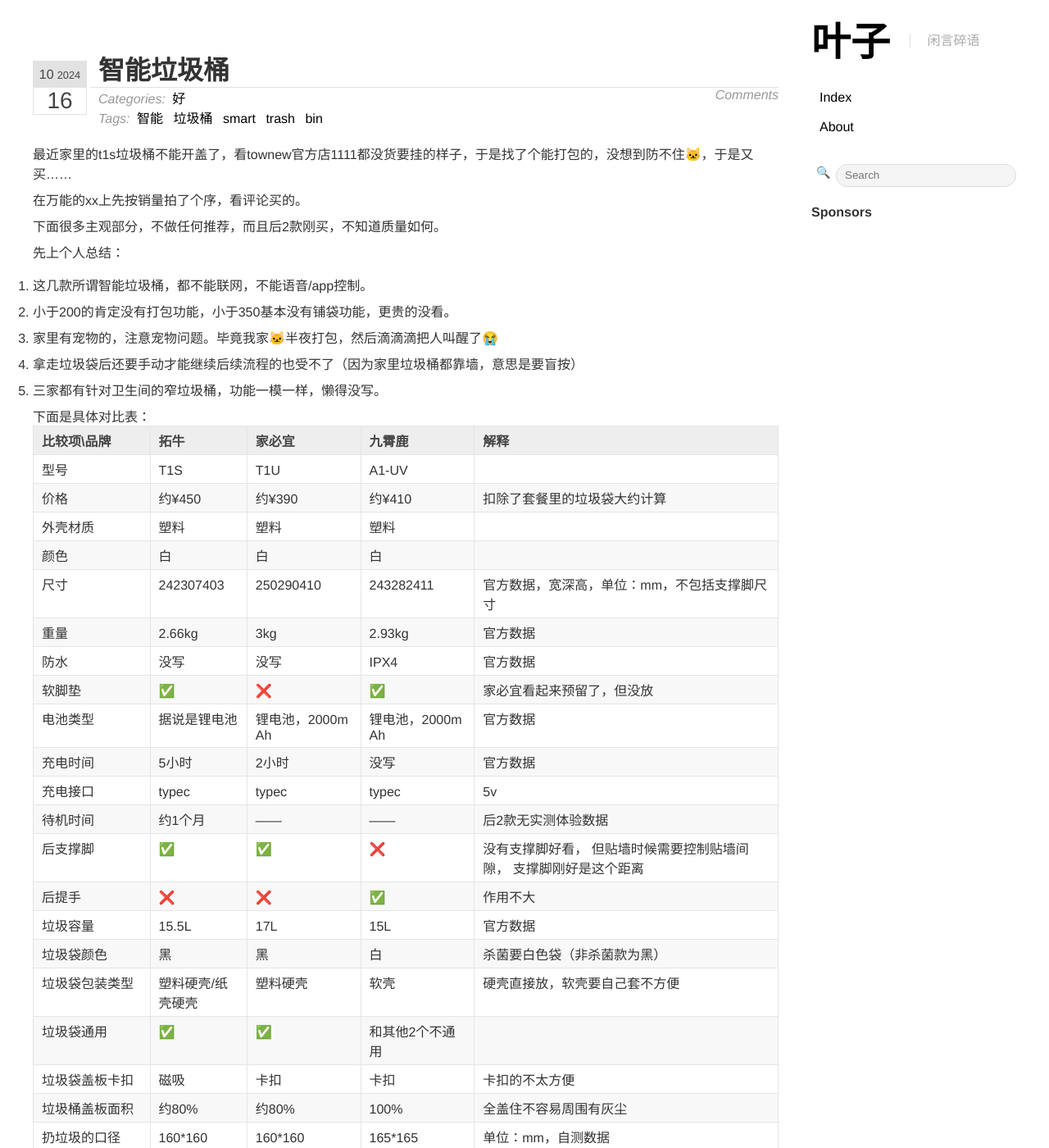
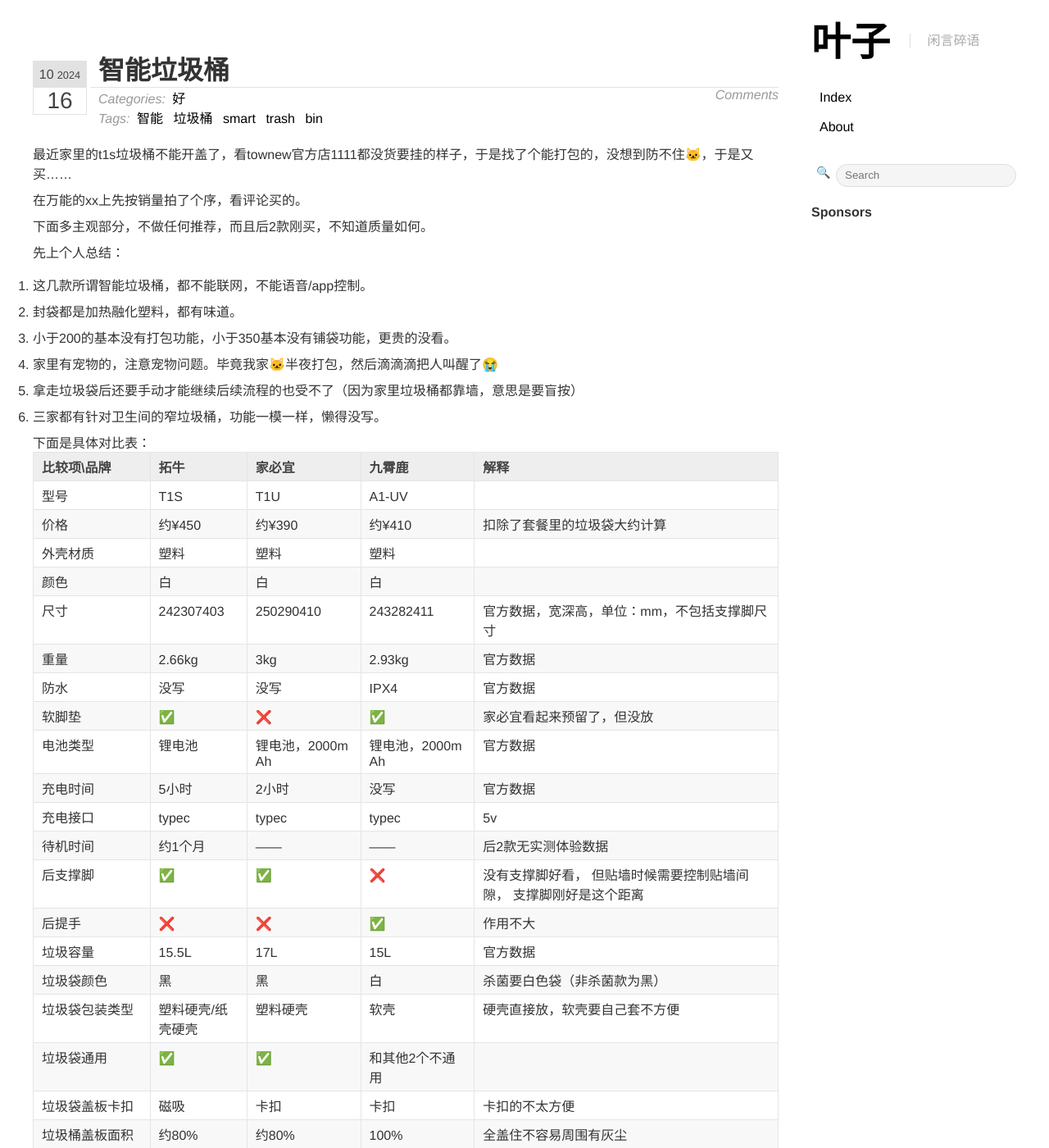
Before and after one commit to yeeh/blog.yeeh.org, a Jekyll site: the page built from _posts/2024-10-17-smart-trash-bin.md, in a window 1280 px wide and 1400 px high. Shown: the whole window at 82% size. Built offline with Jekyll 4.4.1, drawn with Linux system fonts in a browser that asks for light colours; comment, search, counter and statistics services are not loaded; some of the changed text lies outside the part shown.

Commit message:
fix: 更新垃圾桶对比参数

```diff
--- a/_posts/2024-10-17-smart-trash-bin.md
+++ b/_posts/2024-10-17-smart-trash-bin.md
@@ -10,60 +10,62 @@
 
 在万能的xx上先按销量拍了个序，看评论买的。
 
-下面很多主观部分，不做任何推荐，而且后2款刚买，不知道质量如何。
+下面多主观部分，不做任何推荐，而且后2款刚买，不知道质量如何。
 
 先上个人总结：
 1. 这几款所谓智能垃圾桶，都不能联网，不能语音/app控制。
-2. 小于200的肯定没有打包功能，小于350基本没有铺袋功能，更贵的没看。
-3. 家里有宠物的，注意宠物问题。毕竟我家🐱半夜打包，然后滴滴滴把人叫醒了😭
-4. 拿走垃圾袋后还要手动才能继续后续流程的也受不了（因为家里垃圾桶都靠墙，意思是要盲按）
-5. 三家都有针对卫生间的窄垃圾桶，功能一模一样，懒得没写。
+2. 封袋都是加热融化塑料，都有味道。
+3. 小于200的基本没有打包功能，小于350基本没有铺袋功能，更贵的没看。
+4. 家里有宠物的，注意宠物问题。毕竟我家🐱半夜打包，然后滴滴滴把人叫醒了😭
+5. 拿走垃圾袋后还要手动才能继续后续流程的也受不了（因为家里垃圾桶都靠墙，意思是要盲按）
+6. 三家都有针对卫生间的窄垃圾桶，功能一模一样，懒得没写。
 
 下面是具体对比表：
 
 
-| 比较项\品牌      | 拓牛          | 家必宜         | 九霄鹿         | 解释                       |
-|-------------|-------------|-------------|-------------|--------------------------|
-| 型号          | T1S         | T1U         | A1-UV       |                          |
-| 价格          | 约¥450       | 约¥390       | 约¥410       | 扣除了套餐里的垃圾袋大约计算           |
-| 外壳材质        | 塑料          | 塑料          | 塑料          |                          |
-| 颜色          | 白           | 白           | 白           |                          |
-| 尺寸          | 242*307*403 | 250*290*410 | 243*282*411 | 官方数据，宽*深*高，单位：mm，不包括支撑脚尺寸       |
-| 重量          | 2.66kg      | 3kg         | 2.93kg      | 官方数据                     |
-| 防水          | 没写          | 没写          | IPX4        | 官方数据                     |
-| 软脚垫         | ✅           | ❌           | ✅           | 家必宜看起来预留了，但没放            |
-| 电池类型        | 据说是锂电池      | 锂电池，2000mAh | 锂电池，2000mAh | 官方数据                     |
-| 充电时间        | 5小时         | 2小时         | 没写          | 官方数据                     |
-| 充电接口        | typec       | typec       | typec       | 5v                       |
-| 待机时间        | 约1个月        | ——          | ——          | 后2款无实测体验数据               |
-| 后支撑脚        | ✅           | ✅           | ❌           | 没有支撑脚好看， 但贴墙时候需要控制贴墙间隙， 支撑脚刚好是这个距离|
-| 后提手         | ❌           | ❌           | ✅           | 作用不大                     |
-| 垃圾容量        | 15.5L       | 17L         | 15L         | 官方数据                     |
-| 垃圾袋颜色       | 黑           | 黑           | 白           | 杀菌要白色袋（非杀菌款为黑）           |
-| 垃圾袋包装类型     | 塑料硬壳/纸壳硬壳   | 塑料硬壳        | 软壳          | 硬壳直接放，软壳要自己套不方便          |
-| 垃圾袋通用       | ✅           | ✅           | 和其他2个不通用    |           |
-| 垃圾袋盖板卡扣     | 磁吸          | 卡扣          | 卡扣          | 卡扣的不太方便                  |
-| 垃圾桶盖板面积     | 约80%        | 约80%        | 100%        | 全盖住不容易周围有灰尘              |
-| 扔垃圾的口径      | 160*160     | 160*160     | 165*165     | 单位：mm，自测数据               |
-| 感应方向        | 上方          | 上方          | 侧前方         |                          |
-| 合适的开盖方式     | 手           | 手           | 膝盖          |                          |
-| 开盖速度        | 一般          | 最快          | 手慢，膝盖快😓    |                          |
-| 开盖声音        | 大           | 低           | 中           |                          |
-| 开盖转轴        | 1           | 1           | 1           |                          |
-| 阻挡退回        | ❌           | ❌           | ✅           |                          |
-| 打包速度        | 中           | 中           | 中           |                          |
-| 打包杆         | 2移动杆        | 3移动杆        | 3移动杆        |                          |
-| 超载打包        | ✅           | ✅           | ✅           |                          |
-| 超载打包是否要确认   | 无需确认        | 无需确认        | 需要再按一次，好傻😢 |                          |
-| 垃圾拿走后能否自动铺袋 | ✅           | 需要再按一次，好傻😢 | ✅           |                          |
-| 自动铺袋        | ✅           | ✅           | ✅           |                          |
-| 垃圾袋是否拿走感应器  | ✅           | ❌           | ✅           |                          |
-| 铺袋噪音        | 大           | 渐变，大        | 大           | 声音都很大，不要半夜打包             |
-| uv杀菌        | ❌           | ❌           | ✅           | 杀菌要白色袋（非杀菌款为黑）           |
-| 按钮位置        | 正面          | 顶部          | 正面          |                          |
-| 猫开盖         | 能           | 能           | 能           |                          |
-| 猫按住打包       | 基本不能        | 大概率能        | 基本不能        | 家必宜—我家🐱一天能打包5次          |
-| 声音提示        | 滴滴滴         | 滴滴滴         | 中文语音        |                          |
-| 联网          | ❌           | ❌           | ❌           |                          |
-| app/语音控制    | ❌           | ❌           | ❌           |                          |
-| 垃圾袋成本       | 官方贵，咸鱼便宜    | 官方便宜        | 官方便宜        | 按咸鱼算，相差不大                |
+| 比较项\品牌      | 拓牛       | 家必宜         | 九霄鹿         | 解释                                |
+|-------------|----------|-------------|-------------|-----------------------------------|
+| 型号          | T1S      | T1U         | A1-UV       |                                   |
+| 价格          | 约¥450    | 约¥390       | 约¥410       | 扣除了套餐里的垃圾袋大约计算                    |
+| 外壳材质        | 塑料       | 塑料          | 塑料          |                                   |
+| 颜色          | 白        | 白           | 白           |                                   |
+| 尺寸          | 242*307*403 | 250*290*410 | 243*282*411 | 官方数据，宽*深*高，单位：mm，不包括支撑脚尺寸         |
+| 重量          | 2.66kg   | 3kg         | 2.93kg      | 官方数据                              |
+| 防水          | 没写       | 没写          | IPX4        | 官方数据                              |
+| 软脚垫         | ✅        | ❌           | ✅           | 家必宜看起来预留了，但没放                     |
+| 电池类型        | 锂电池      | 锂电池，2000mAh | 锂电池，2000mAh | 官方数据                              |
+| 充电时间        | 5小时      | 2小时         | 没写          | 官方数据                              |
+| 充电接口        | typec    | typec       | typec       | 5v                                |
+| 待机时间        | 约1个月     | ——          | ——          | 后2款无实测体验数据                        |
+| 后支撑脚        | ✅        | ✅           | ❌           | 没有支撑脚好看， 但贴墙时候需要控制贴墙间隙， 支撑脚刚好是这个距离 |
+| 后提手         | ❌        | ❌           | ✅           | 作用不大                              |
+| 垃圾容量        | 15.5L    | 17L         | 15L         | 官方数据                              |
+| 垃圾袋颜色       | 黑        | 黑           | 白           | 杀菌要白色袋（非杀菌款为黑）                    |
+| 垃圾袋包装类型     | 塑料硬壳/纸壳硬壳 | 塑料硬壳        | 软壳          | 硬壳直接放，软壳要自己套不方便                   |
+| 垃圾袋通用       | ✅        | ✅           | 和其他2个不通用    |                                   |
+| 垃圾袋盖板卡扣     | 磁吸       | 卡扣          | 卡扣          | 卡扣的不太方便                           |
+| 垃圾桶盖板面积     | 约80%     | 约80%        | 100%        | 全盖住不容易周围有灰尘                       |
+| 扔垃圾的口径      | 160*160  | 160*160     | 165*165     | 单位：mm，自测数据                        |
+| 感应方向        | 上方       | 上方          | 侧前方         |                                   |
+| 合适的开盖方式     | 手        | 手           | 膝盖          |                                   |
+| 开盖速度        | 一般       | 最快          | 手慢，膝盖快😓    |                                   |
+| 开盖声音        | 大        | 低           | 中           |                                   |
+| 开盖转轴        | 1        | 1           | 1           |                                   |
+| 阻挡退回        | ❌        | ❌           | ✅           |                                   |
+| 打包速度        | 中        | 中           | 中           |                                   |
+| 打包杆         | 2移动杆     | 3移动杆        | 3移动杆        |                                   |
+| 超载打包        | ✅        | ✅           | ✅           |                                   |
+| 超载打包是否要确认   | 无需确认     | 无需确认        | 需要再按一次，好傻😢 |                                   |
+| 垃圾拿走后能否自动铺袋 | ✅        | 需要再按一次，好傻😢 | ✅           |                                   |
+| 是否能闻到烧塑料的味道 | ✅        | ✅           | ✅           | 建议打包时离远一点                         |
+| 自动铺袋        | ✅        | ✅           | ✅           |                                   |
+| 垃圾袋是否有拿走感应器 | ✅        | ❌           | ✅           |                                   |
+| 铺袋噪音        | 大        | 渐变，大        | 大           | 声音都很大，不要半夜打包                      |
+| uv杀菌        | ❌        | ❌           | ✅           | 杀菌要白色袋（非杀菌款为黑）                    |
+| 按钮位置        | 正面       | 顶部          | 正面          |                                   |
+| 猫能否开盖       | 能        | 能           | 能           |                                   |
+| 猫能否按住打包     | 基本不能     | 大概率能        | 基本不能        | 家必宜—我家🐱一天能打包5次                   |
+| 声音提示        | 滴滴滴      | 滴滴滴         | 中文语音        |                                   |
+| 联网          | ❌        | ❌           | ❌           |                                   |
+| app/语音控制    | ❌        | ❌           | ❌           |                                   |
+| 垃圾袋成本       | 官方贵，咸鱼便宜 | 官方便宜        | 官方便宜        | 按咸鱼算，相差不大                         |
```
